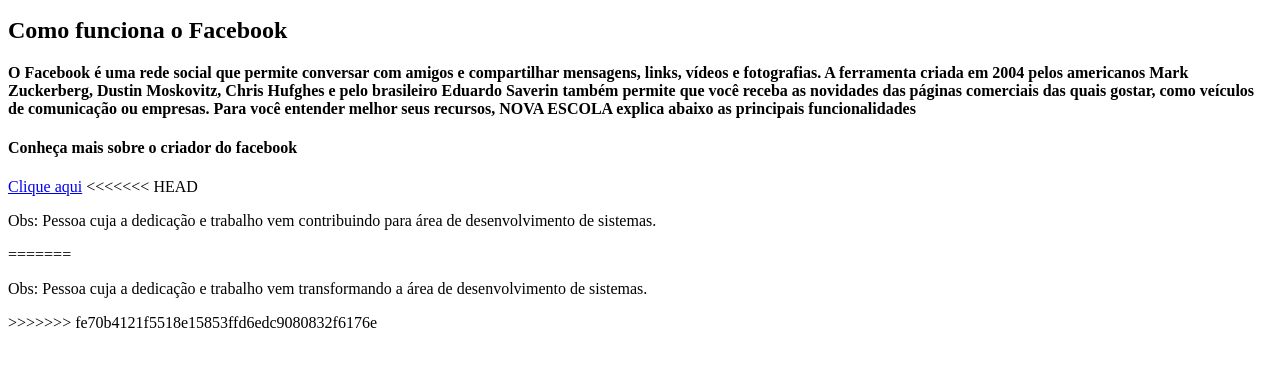
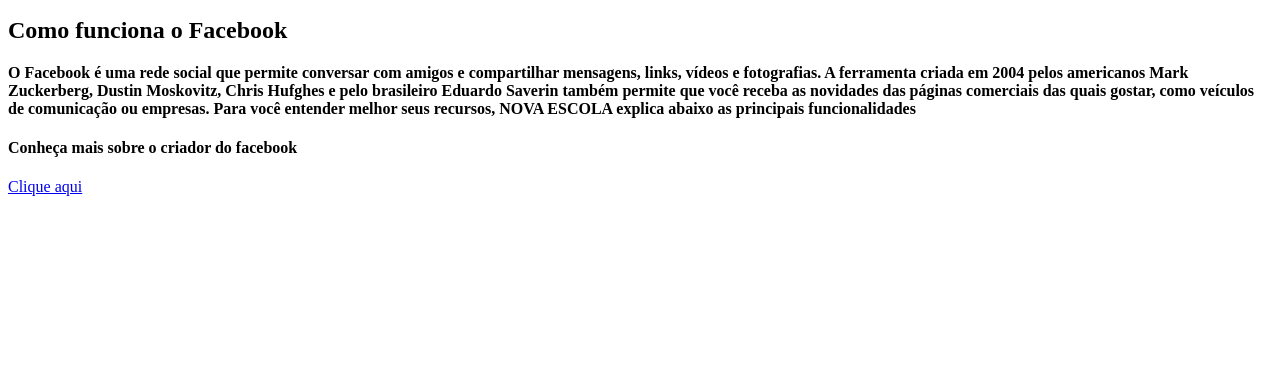
Before and after one commit to Sheylasan/FE1008, a plain HTML site: page index.html in a window 1280 px wide. Shown: the part 359-726 px from the top of the page. Drawn offline with Linux system fonts and the light colour scheme.

Commit message:
Update index.html
erros

```diff
--- a/index.html
+++ b/index.html
@@ -18,11 +18,6 @@
 
             <a href=" https://sheylasan.github.io/Mk-/"> Clique aqui</a>
 
-<<<<<<< HEAD
-            <p>Obs: Pessoa cuja a dedicação e trabalho vem contribuindo para área de desenvolvimento de sistemas.</p>
-=======
-            <p>Obs: Pessoa cuja a dedicação e trabalho vem transformando a área de desenvolvimento de sistemas.</p>
->>>>>>> fe70b4121f5518e15853ffd6edc9080832f6176e
         </main>
     <body>
 </html>
```
